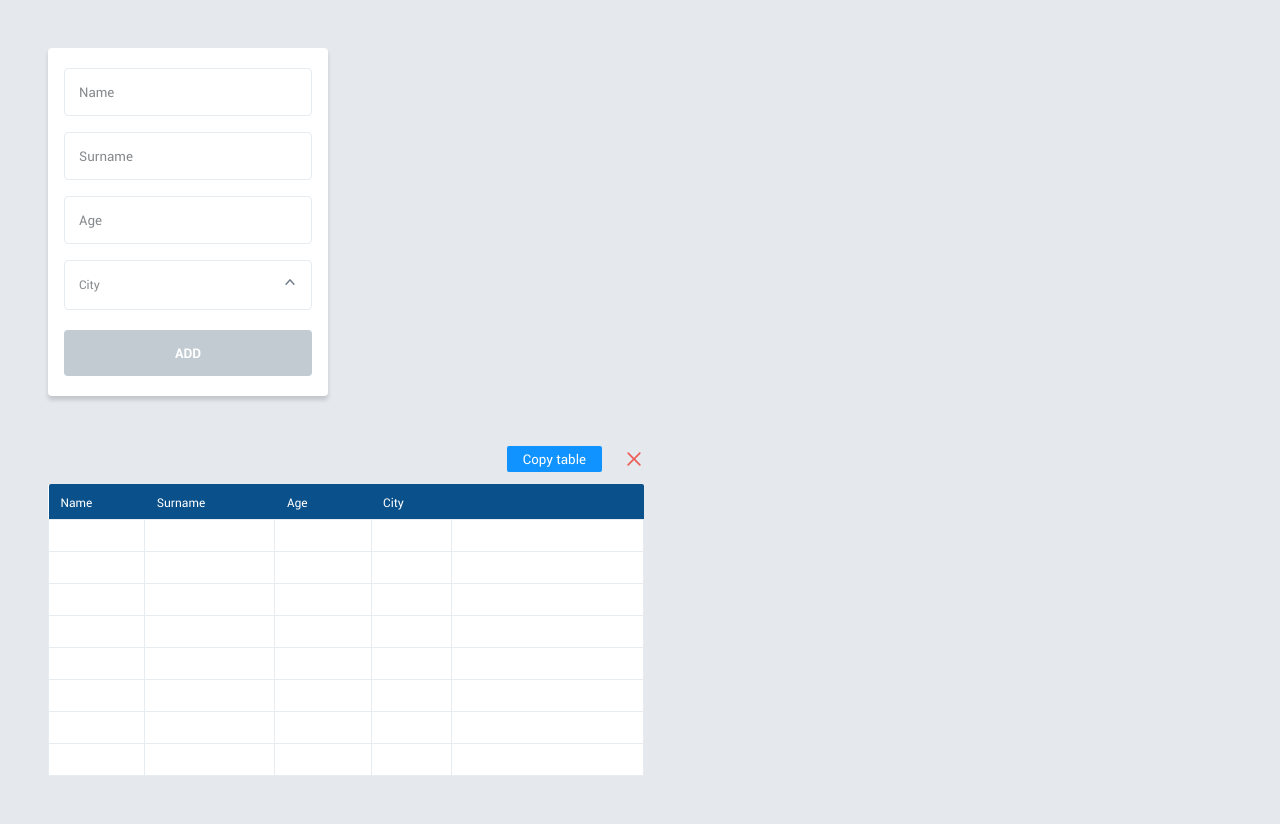
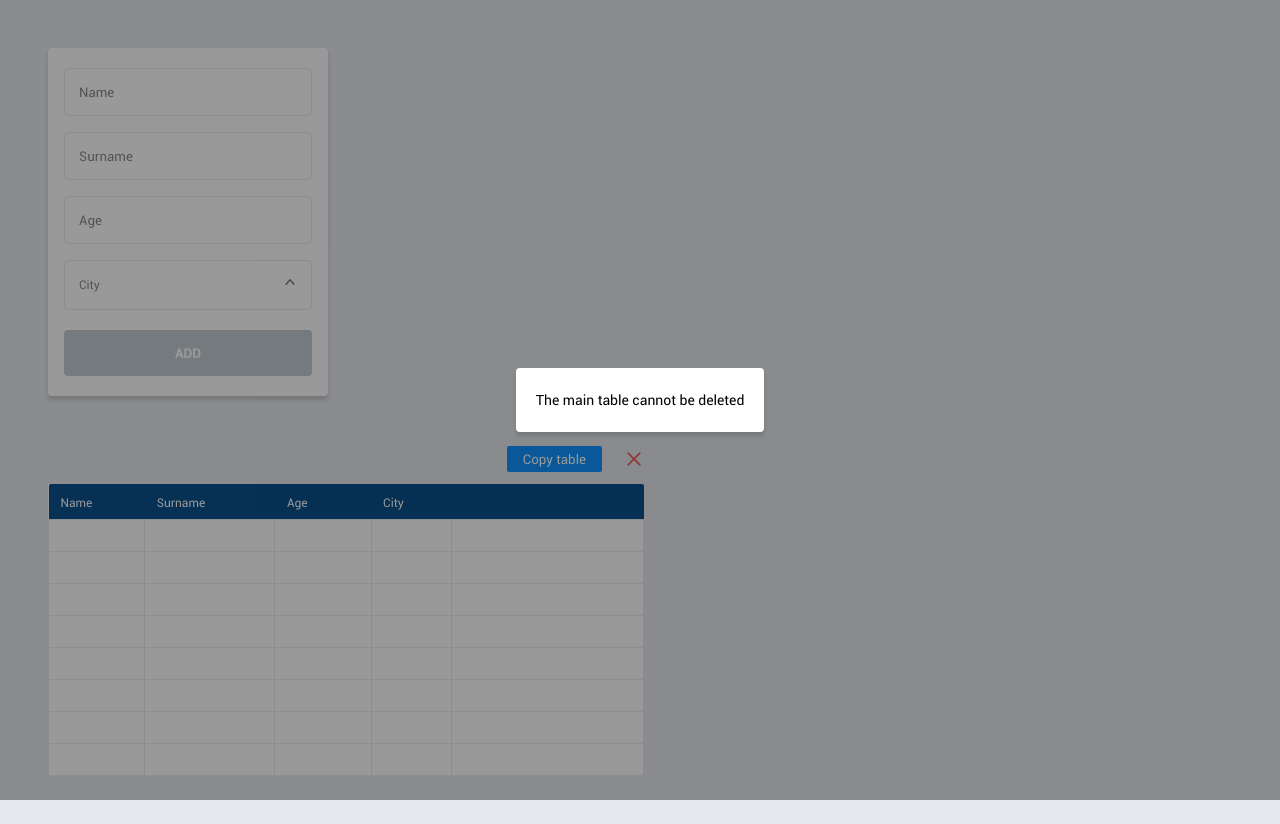
Before and after one commit to Les84Brest/ReactTableGenerator, a React (Create React App) app: page / in a window 1280 px wide. Both pictures are taken after a click on the button 634 px from the left and 458 px from the top of the page. Built offline with nearby package versions, Linux system fonts and the light colour scheme.

Commit message:
ApperanceUpd: add modal on delete main table

```diff
--- a/src/components/DataTable/DataTable.js
+++ b/src/components/DataTable/DataTable.js
@@ -1,15 +1,17 @@
-import React, { useCallback } from "react"
+import React, { useCallback, useState } from "react"
 import PropTypes from "prop-types"
 import DataTableRow from "./DataTableRow"
 import Button from "../ui/Button/Button"
 import { MAIN_TABLE_ID } from "../../redux/config"
 import useTable from "./useTable"
+import Modal from "../ui/Modal/Modal"
 
 
 const DataTable = ({ tableId, tableData }) => {
     const VISIBLE_ROWS = 8;
 
     const { copyTable, deleteTable, deleteRow, startEditRow } = useTable()
+    const [isTableModalOpen, setIsTableModalOpen] = useState(false);
 
     const cbDeleteRow = useCallback((rowId) => {
         deleteRow(tableId, rowId)
@@ -43,6 +45,7 @@ const DataTable = ({ tableId, tableData }) => {
 
     const handleDeleteTable = () => {
         if (tableId === MAIN_TABLE_ID) {
+            setIsTableModalOpen(true)
             return
         }
 
@@ -50,6 +53,7 @@ const DataTable = ({ tableId, tableData }) => {
     }
 
     return (
+        <>
             <div className="data-table">
                 <div className="data-table__service">
                     <Button onClick={handleCopyTable} className='btn-copy'>Copy table</Button>
@@ -79,6 +83,11 @@ const DataTable = ({ tableId, tableData }) => {
                     </table>
                 </div>
             </div>
+            {tableId === MAIN_TABLE_ID &&
+                <Modal isActive={isTableModalOpen} modalClose={() => {setIsTableModalOpen(false)}}>
+                    <div class="table__modal">The main table cannot be deleted</div>
+                </Modal>}
+        </>
     );
 }
 export default DataTable;
--- a/src/scss/components/_table.scss
+++ b/src/scss/components/_table.scss
@@ -116,4 +116,13 @@
             height: 32px;
         }
     }
+
+    &__modal{
+        background: $white;
+        padding: 20px;
+        border-radius: 4px;
+        box-shadow: 0px 4px 4px 0px rgba(0, 0, 0, 0.15);
+        font-size: 14px;
+        color: $black;
+    }
 }
```
Also changed, not shown: src/components/MainContent/MainContent.js (+8 -8 lines). Lines whose indentation alone changed are shown as unchanged.
